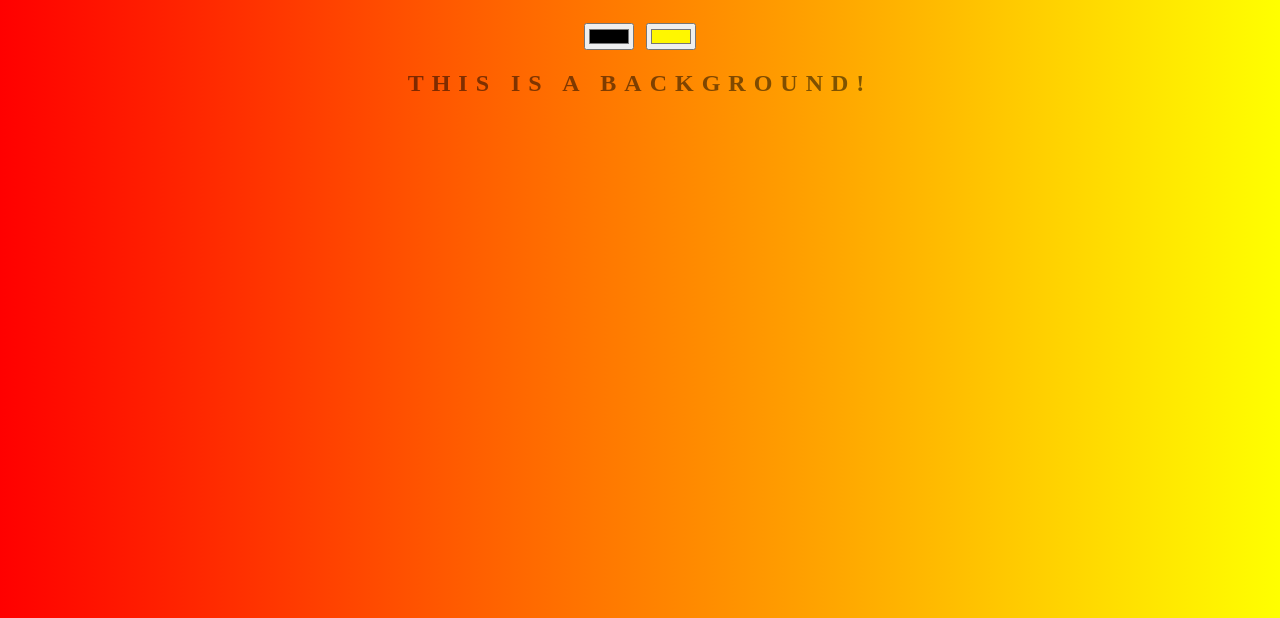
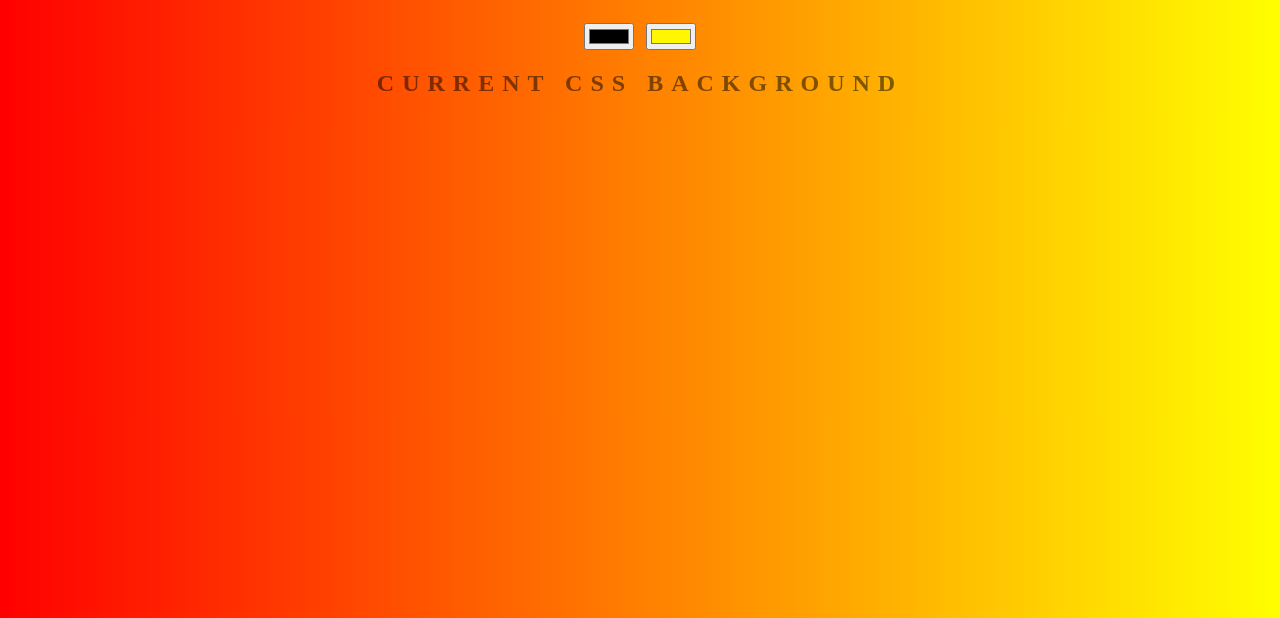
Before and after one commit to MohtasimEram/Background-Generator, a plain HTML site: page index.html in a window 1280 px wide. Shown: the part 182-800 px from the top of the page. Drawn offline with Linux system fonts and the light colour scheme.

Commit message:
reverted back text

```diff
--- a/index.html
+++ b/index.html
@@ -9,7 +9,7 @@
 	<h1> Background Generator </h1>
 	<input class="color1" type="color" name="color1" value="#000000">
 	<input class="color2" type="color" name="color2" value="#FFF700">
-	<h2> This is a background! </h2>
+	<h2> Current CSS Background </h2>
 	<h3></h3>
 	<script type="text/javascript" src="script.js"></script>
 
```
